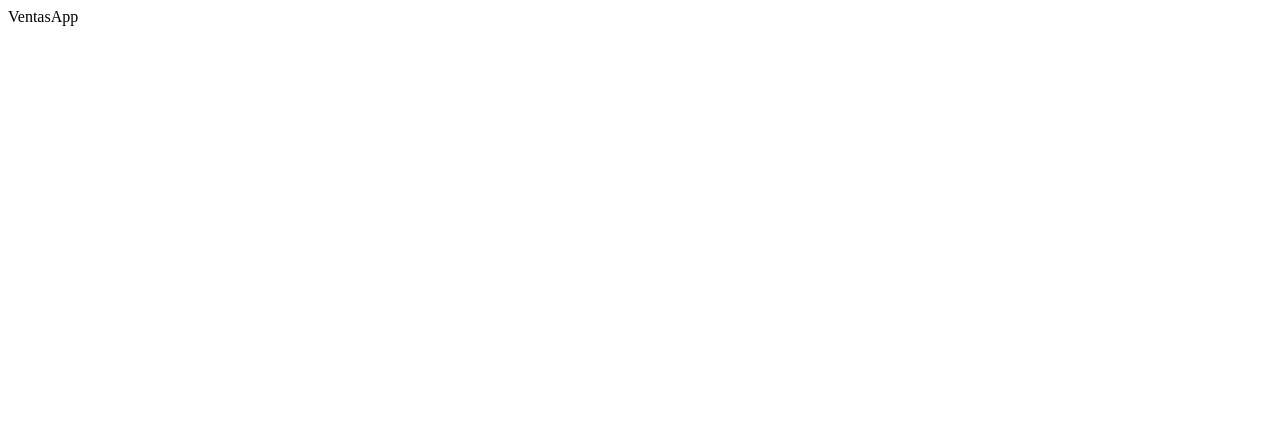
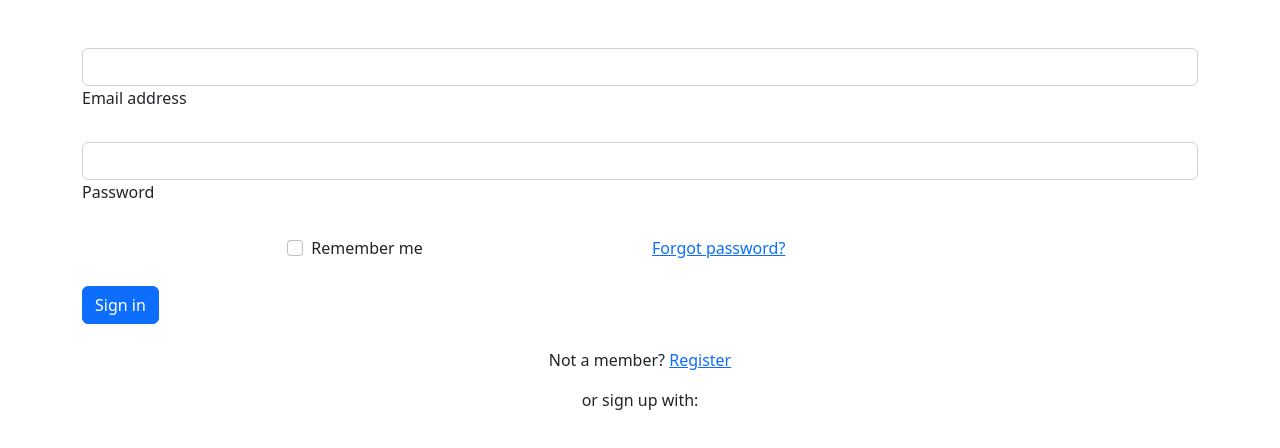
Before and after one commit to SubotaiBenaissa/Ciclo3-MisionTIC-Proyecto, a React (Vite) app in the folder frontend/ventatodo/: page / in a window 1280 px wide. Shown: the top 448 px of the page. Built offline with nearby package versions, Linux system fonts and the light colour scheme.

Commit message:
Empezada sección de Inicio de sesión y registro

```diff
--- a/frontend/ventatodo/index.html
+++ b/frontend/ventatodo/index.html
@@ -4,10 +4,12 @@
     <meta charset="UTF-8" />
     <link rel="icon" type="image/svg+xml" href="/vite.svg" />
     <meta name="viewport" content="width=device-width, initial-scale=1.0" />
-    <title>Vite + React</title>
+    <link rel="stylesheet" href="https://cdn.jsdelivr.net/npm/bootstrap@5.2.0/dist/css/bootstrap.min.css" />
+    <link rel="stylesheet" href="https://cdnjs.cloudflare.com/ajax/libs/animate.css/4.1.1/animate.min.css" />
+    <title>VentaTodo</title>
   </head>
   <body>
-    <div id="root"></div>
+    <div id="root" class="d-flex flex-column min-vh-100"></div>
     <script type="module" src="/src/main.jsx"></script>
   </body>
 </html>
--- a/frontend/ventatodo/src/VentasApp.jsx
+++ b/frontend/ventatodo/src/VentasApp.jsx
@@ -1,9 +1,12 @@
 import React from 'react'
+import { AppRouter } from './router/AppRouter'
 
 export const VentasApp = () => {
 
     return (
-        <div>VentasApp</div>
+
+        <AppRouter />
+
     )
 
 }
--- a/frontend/ventatodo/src/auth/index.js
+++ b/frontend/ventatodo/src/auth/index.js
@@ -0,0 +1,2 @@
+
+export * from './pages'
--- /dev/null
+++ b/frontend/ventatodo/src/auth/pages/LoginPage.jsx
@@ -0,0 +1,58 @@
+import React from 'react'
+
+export const LoginPage = () => {
+
+    return (
+
+        <div className="container mt-5">
+            <form>
+                <div className="form-outline mb-4">
+                    <input type="email" className="form-control" />
+                    <label className="form-label">Email address</label>
+                </div>
+
+                <div className="form-outline mb-4">
+                    <input type="password" className="form-control" />
+                    <label className="form-label">Password</label>
+                </div>
+
+                <div className="row mb-4">
+                    <div className="col d-flex justify-content-center">
+
+                        <div className="form-check">
+                            <input className="form-check-input" type="checkbox" value="" />
+                            <label className="form-check-label"> Remember me </label>
+                        </div>
+                    </div>
+
+                    <div className="col">
+                        <a href="#!">Forgot password?</a>
+                    </div>
+                </div>
+
+                <button type="button" className="btn btn-primary btn-block mb-4">Sign in</button>
+
+                <div className="text-center">
+                    <p>Not a member? <a href="#!">Register</a></p>
+                    <p>or sign up with:</p>
+                    <button type="button" className="btn btn-link btn-floating mx-1">
+                        <i className="fab fa-facebook-f"></i>
+                    </button>
+
+                    <button type="button" className="btn btn-link btn-floating mx-1">
+                        <i className="fab fa-google"></i>
+                    </button>
+
+                    <button type="button" className="btn btn-link btn-floating mx-1">
+                        <i className="fab fa-twitter"></i>
+                    </button>
+
+                    <button type="button" className="btn btn-link btn-floating mx-1">
+                        <i className="fab fa-github"></i>
+                    </button>
+                </div>
+            </form>
+        </div>
+    )
+
+}
--- /dev/null
+++ b/frontend/ventatodo/src/auth/pages/RegisterPage.jsx
@@ -0,0 +1,73 @@
+import React from 'react'
+
+export const RegisterPage = () => {
+
+    return (
+
+        <div className="container mt-5">
+            <form>
+                <div className="text-center mb-3">
+                    <p>Sign up with:</p>
+                    <button type="button" className="btn btn-link btn-floating mx-1">
+                        <i className="fab fa-facebook-f"></i>
+                    </button>
+
+                    <button type="button" className="btn btn-link btn-floating mx-1">
+                        <i className="fab fa-google"></i>
+                    </button>
+
+                    <button type="button" className="btn btn-link btn-floating mx-1">
+                        <i className="fab fa-twitter"></i>
+                    </button>
+
+                    <button type="button" className="btn btn-link btn-floating mx-1">
+                        <i className="fab fa-github"></i>
+                    </button>
+                </div>
+
+                <p className="text-center">or:</p>
+
+                <div className="form-outline mb-4">
+                    <input type="text" className="form-control" />
+                    <label className="form-label" >Name</label>
+                </div>
+
+
+                <div className="form-outline mb-4">
+                    <input type="text" className="form-control" />
+                    <label className="form-label">Username</label>
+                </div>
+
+
+                <div className="form-outline mb-4">
+                    <input type="email" className="form-control" />
+                    <label className="form-label" >Email</label>
+                </div>
+
+
+                <div className="form-outline mb-4">
+                    <input type="password" className="form-control" />
+                    <label className="form-label" >Password</label>
+                </div>
+
+
+                <div className="form-outline mb-4">
+                    <input type="password" className="form-control" />
+                    <label className="form-label" >Repeat password</label>
+                </div>
+
+
+                <div className="form-check d-flex justify-content-center mb-4">
+                    <input className="form-check-input me-2" type="checkbox" value="" id="registerCheck" />
+                    <label className="form-check-label">
+                    I have read and agree to the terms
+                    </label>
+                </div>
+
+
+                <button type="submit" className="btn btn-primary btn-block mb-3">Sign in</button>
+            </form>
+        </div>
+    )
+
+}
--- /dev/null
+++ b/frontend/ventatodo/src/auth/pages/index.js
@@ -0,0 +1,3 @@
+
+export * from './LoginPage'
+export * from './RegisterPage'
--- a/frontend/ventatodo/src/main.jsx
+++ b/frontend/ventatodo/src/main.jsx
@@ -1,10 +1,13 @@
 import React from 'react'
 import ReactDOM from 'react-dom/client'
+import { BrowserRouter } from 'react-router-dom'
 import { VentasApp } from './VentasApp'
 
 
 ReactDOM.createRoot(document.getElementById('root')).render(
   <React.StrictMode>
-    <VentasApp />
+    <BrowserRouter>
+      <VentasApp />
+    </BrowserRouter>
   </React.StrictMode>
 )
--- a/frontend/ventatodo/src/router/AppRouter.jsx
+++ b/frontend/ventatodo/src/router/AppRouter.jsx
@@ -1,9 +1,19 @@
 import React from 'react'
+import { Routes, Route, Navigate } from 'react-router-dom'
+import { LoginPage, RegisterPage } from '../auth'
 
 export const AppRouter = () => {
 
     return (
-        <div>AppRouter</div>
+
+        <>
+            <Routes>
+                <Route path='/' element={ <LoginPage /> } />
+                <Route path='register' element={ <RegisterPage /> } />
+                <Route path='/*' element={ <LoginPage /> } />
+            </Routes>
+        </>
+
     )
 
 }
--- /dev/null
+++ b/frontend/ventatodo/src/ui/components/index.js
@@ -0,0 +1,3 @@
+
+export * from './NavbarComponent'
+export * from './FooterComponent'
```
Also changed, not shown: frontend/ventatodo/src/ui/components/FooterComponent.jsx (added, +15 -0 lines), frontend/ventatodo/src/ui/components/NavbarComponent.jsx (added, +43 -0 lines).
